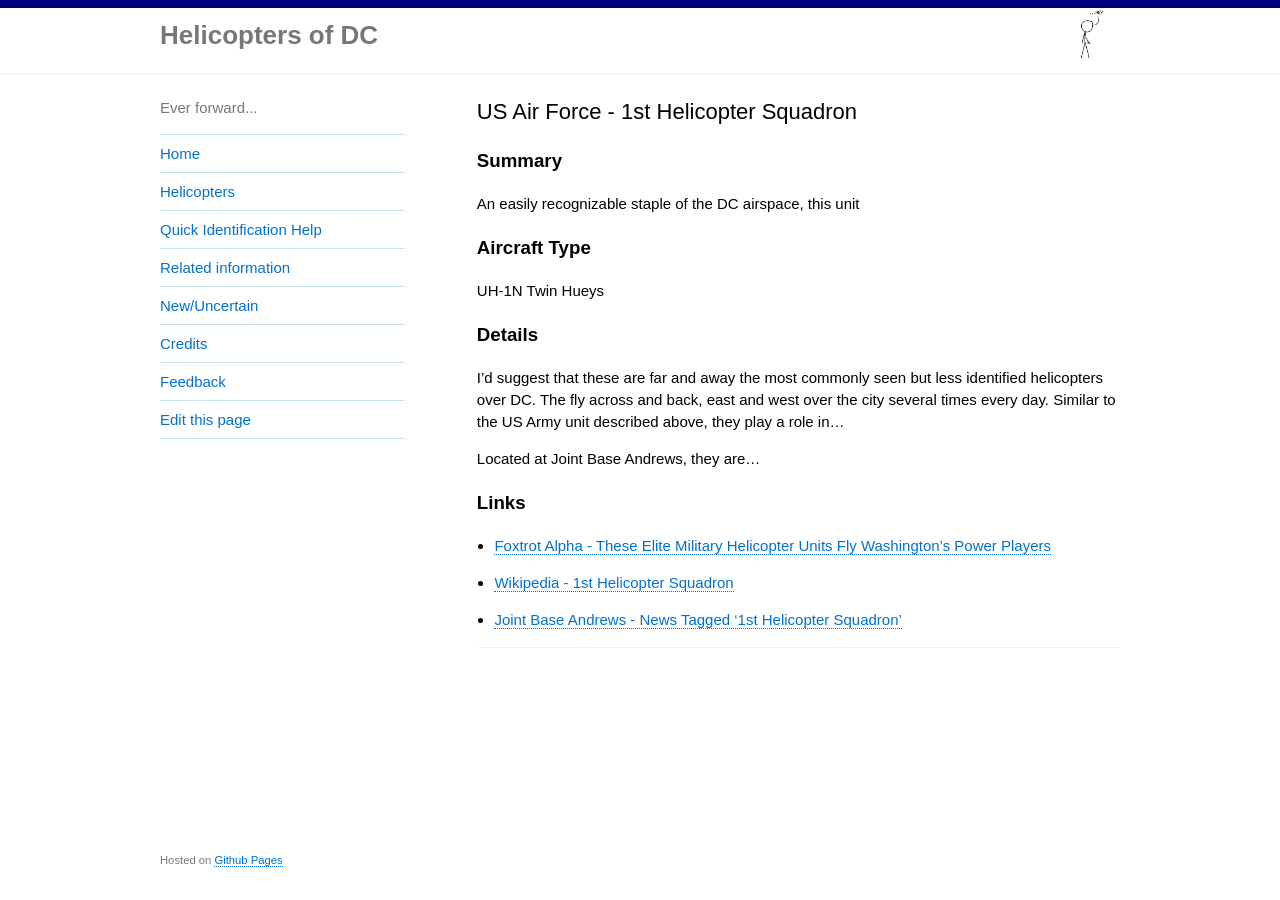
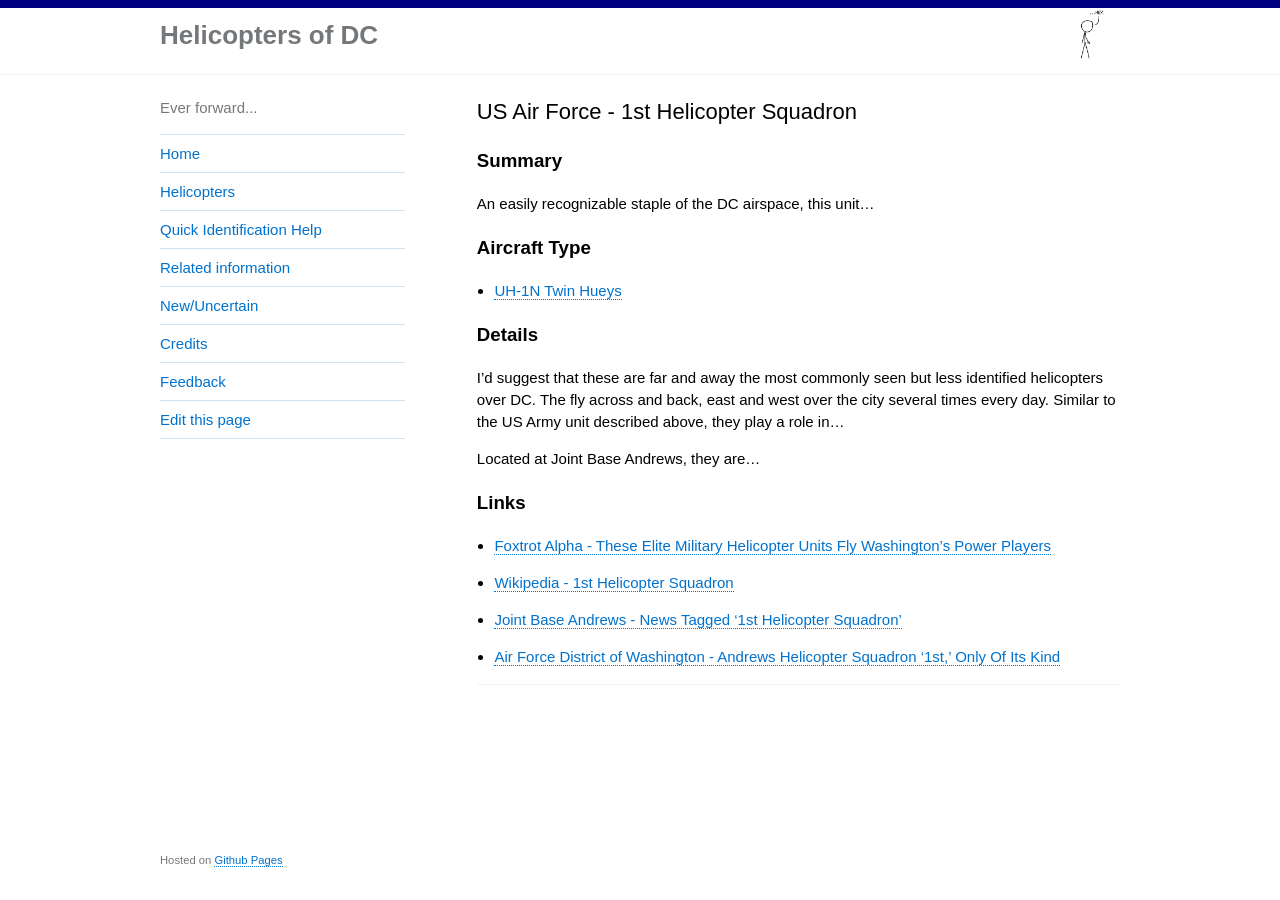
Before and after one commit to gbinal/dc-helicopters, a Jekyll site: the page built from _helicopters/us-air-force-1st-helicopter-squadron.md, in a window 1280 px wide. Built offline with Jekyll 4.4.1, drawn with Linux system fonts in a browser that asks for light colours; some of the changed lines change nothing that is shown.

Commit message:
some tidying (still need to do more)

```diff
--- a/_helicopters/us-air-force-1st-helicopter-squadron.md
+++ b/_helicopters/us-air-force-1st-helicopter-squadron.md
@@ -5,15 +5,14 @@
 
 ### Summary
 
-An easily recognizable staple of the DC airspace, this unit
+An easily recognizable staple of the DC airspace, this unit...
 
 ### Aircraft Type
-UH-1N Twin Hueys
+* [UH-1N Twin Hueys](https://en.wikipedia.org/wiki/Bell_UH-1N_Twin_Huey)
 
 ### Details
 
 I'd suggest that these are far and away the most commonly seen but less identified helicopters over DC. The fly across and back, east and west over the city several times every day.  Similar to the US Army unit described above, they play a role in...
-
 
 Located at Joint Base Andrews, they are...
 
@@ -21,3 +20,4 @@
 * [Foxtrot Alpha - These Elite Military Helicopter Units Fly Washington's Power Players](https://foxtrotalpha.jalopnik.com/these-elite-military-helicopter-units-fly-washingtons-p-1704260996)
 * [Wikipedia - 1st Helicopter Squadron](https://en.wikipedia.org/wiki/1st_Helicopter_Squadron)
 * [Joint Base Andrews - News Tagged '1st Helicopter Squadron'](https://www.jba.af.mil/News/Tag/73997/1st-helicopter-squadron/)
+* [Air Force District of Washington - Andrews Helicopter Squadron '1st,' Only Of Its Kind](https://www.afdw.af.mil/News/Features/Display/Article/336361/andrews-helicopter-squadron-1st-only-of-its-kind/)
```
